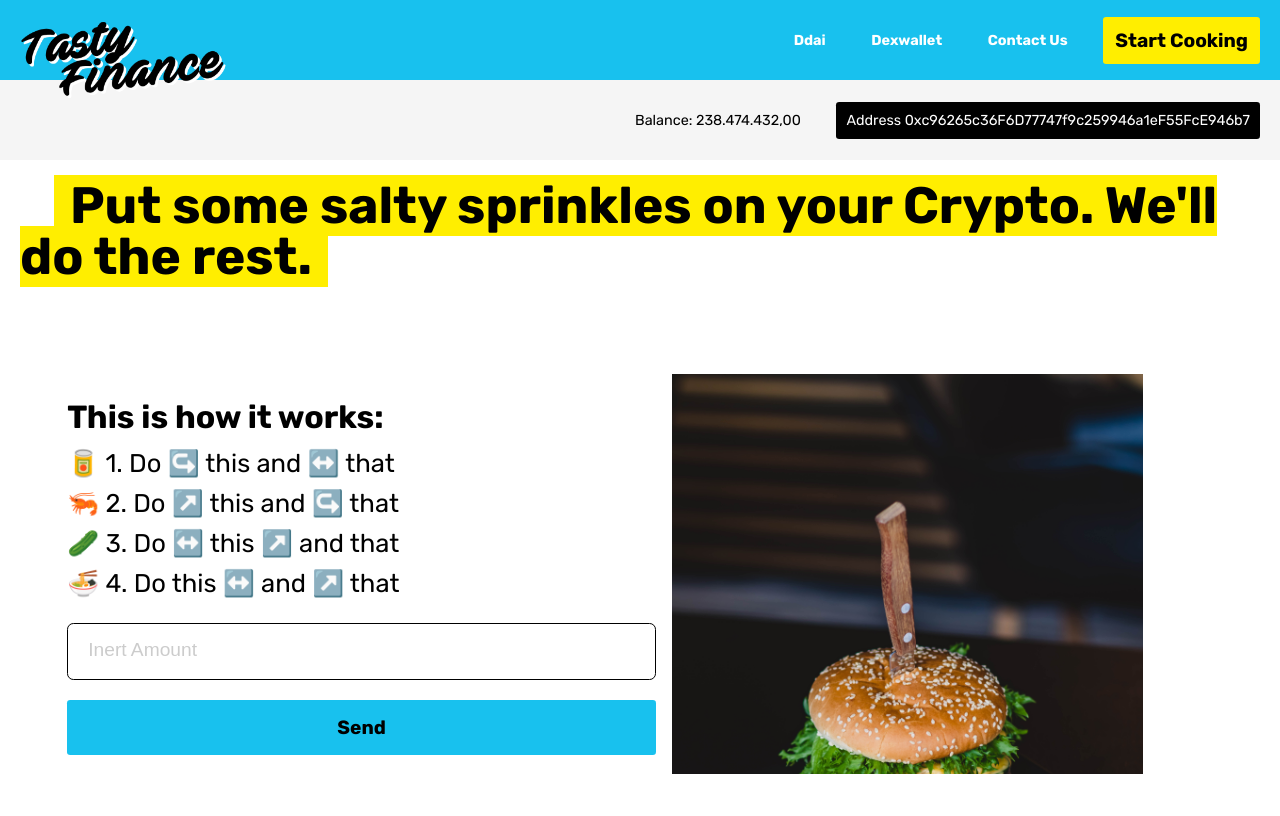
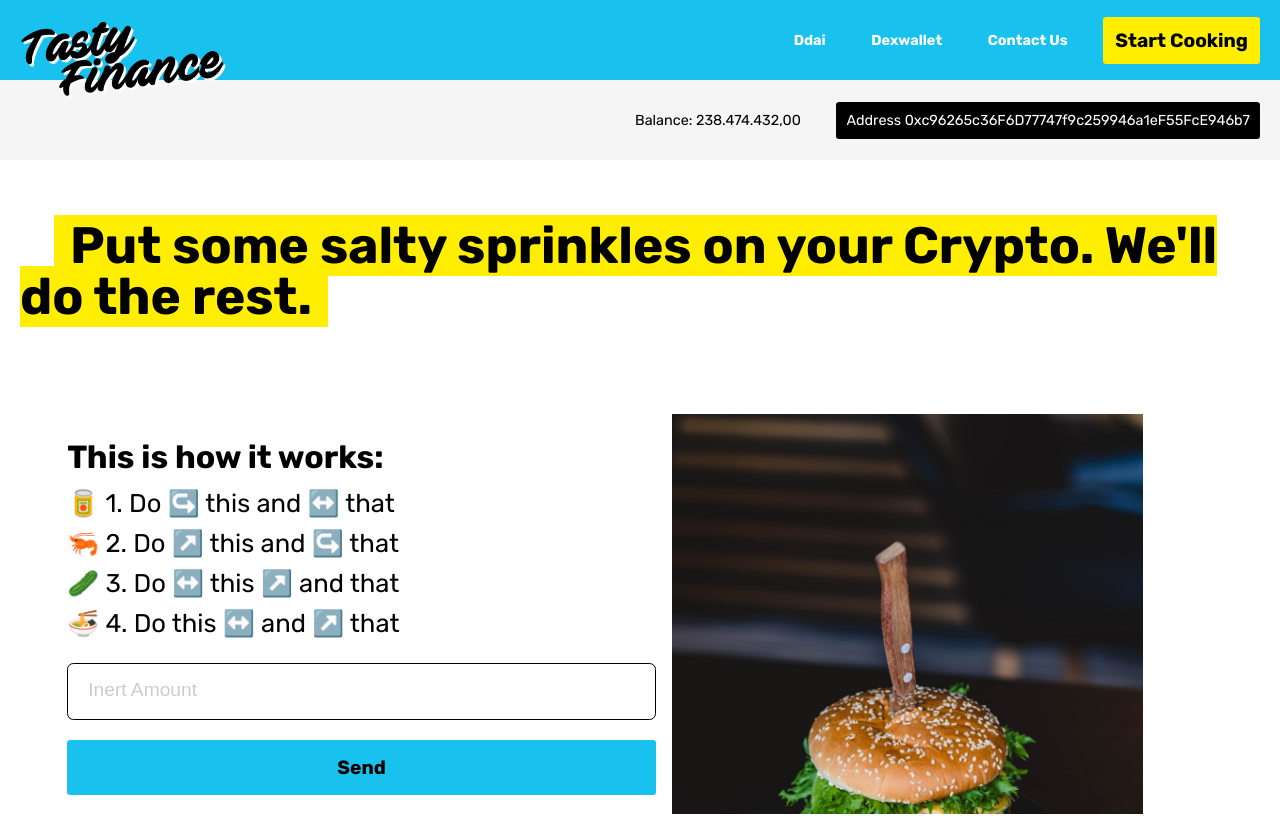
Before and after one commit to Alexintosh/tastyrecipes, a React (Create React App) app: page /YourRecipe in a window 1280 px wide. Shown: the top 816 px of the page. Built offline with nearby package versions, Linux system fonts and the light colour scheme.

Commit message:
css tweaks

```diff
--- a/src/App.css
+++ b/src/App.css
@@ -14,6 +14,7 @@
   --p-text: 1.2rem;
   --p-titles: 1.5rem;
   --very-big: 8rem;
+  --very-big-mobile: 2.6rem;
 }
 
 body {
--- a/src/YourRecipe.js
+++ b/src/YourRecipe.js
@@ -12,7 +12,6 @@ const Container = styled.div`
   flex-direction: column;
   align-items: center;
   width: 100%;
-  margin-top: 150px;
 
   @media (max-width: 768px) {
   }
--- a/src/components/Hero.js
+++ b/src/components/Hero.js
@@ -36,6 +36,8 @@ const Higlight = styled.span`
   box-shadow: 1rem 0 0 #fe0, -1rem 0 0 #fe0;
 
   @media (max-width: 768px) {
+    font-size: var(--very-big-mobile);
+    line-height: var(--very-big-mobile);
   }
 `;
 
--- a/src/components/RecipeDetail.js
+++ b/src/components/RecipeDetail.js
@@ -6,9 +6,10 @@ const UberContainer = styled.div`
   flex-direction: column;
   align-items: center;
   width: 100%;
-  margin-top: 10px;
+  margin-top: 200px;
 
   @media (max-width: 768px) {
+    margin-top: 200px;
   }
 `;
 
@@ -50,6 +51,8 @@ font-weight: 700;
   box-shadow: 1rem 0 0 #fe0, -1rem 0 0 #fe0;
 
   @media (max-width: 768px) {
+    font-size: var(--very-big-mobile);
+    line-height: var(--very-big-mobile);
   }
 `;
 
@@ -92,6 +95,8 @@ const Image = styled.div`
   max-width: 45%;
 
   @media (max-width: 768px) {
+    min-width: 100%;
+    height: 340px;
   }
 `;
 
--- a/src/containers/ConnectedNavbar.js
+++ b/src/containers/ConnectedNavbar.js
@@ -16,7 +16,7 @@ const Container = styled.div`
     flex-direction: column;
     justify-content: center;
     width: 100%;
-    height: 100px;
+    height: 160px;
   }
 `;
 
@@ -54,9 +54,8 @@ const Address = styled.span`
   background: var(--black);
 
   @media (max-width: 680px) {
-    width: 80%;
-    padding: 5% 6% 10% 6%;
-    margin: 0 4% 2% 4%;
+    width: 86%;
+    margin: 3% 0;
     white-space: nowrap;
     overflow: hidden;
     text-overflow: ellipsis;
--- a/src/containers/Navbar.js
+++ b/src/containers/Navbar.js
@@ -9,11 +9,10 @@ const UberContainer = styled.div`
   display: flex;
   flex-direction: column;
   width: 100%;
-  height: 160px;
+  height: 180px;
 
   @media (max-width: 768px) {
     width: 100%;
-    height: 180px;
   }
 `;
 
```
